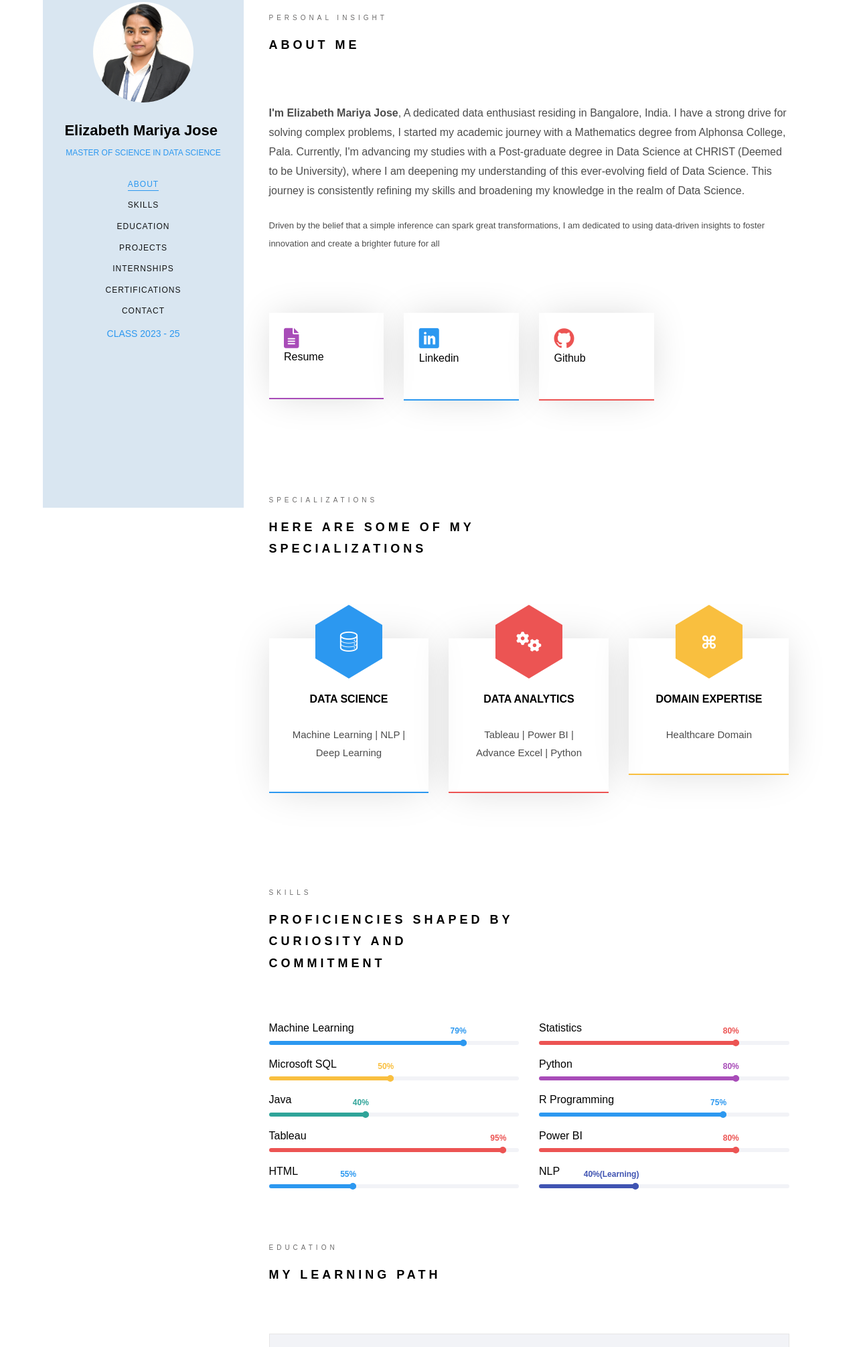
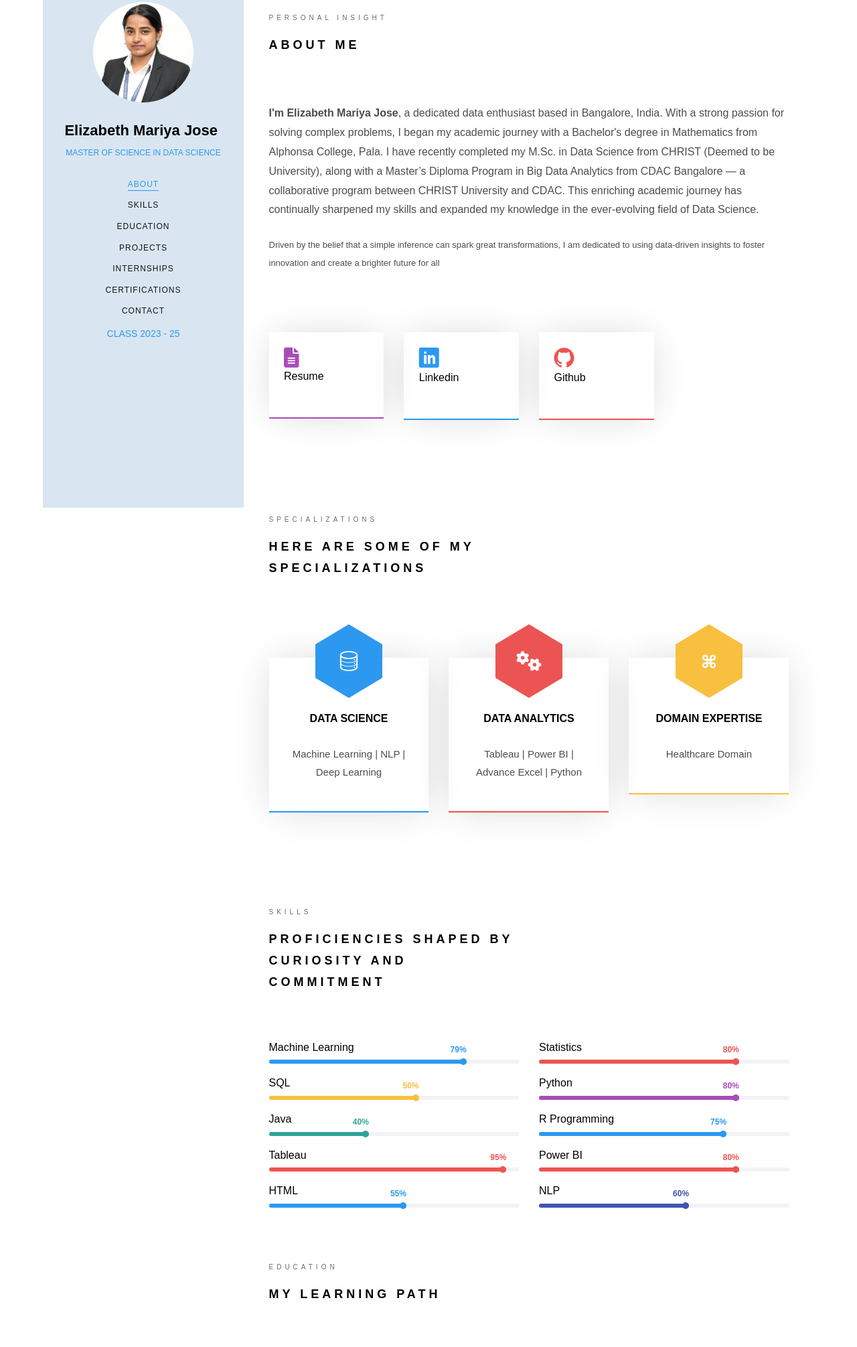
Before and after one commit to ElizabethMariya/Profile-portfolio, a plain HTML site: page index.html in a window 1280 px wide. Shown: the part 132-2143 px from the top of the page at 67% size. Drawn offline with Linux system fonts and the light colour scheme; a web font is replaced by a local one.

Commit message:
Add files via upload

```diff
--- a/index.html
+++ b/index.html
@@ -107,11 +107,7 @@
 											<h2 class="colorlib-heading">About Me</h2>
 											<!-- Change content of paragraph tag -->
 											<p>
-												<font size="3.5"><strong>I'm Elizabeth Mariya Jose</strong>, A dedicated data enthusiast residing in Bangalore, India.  I have a strong drive for solving complex problems,
-													I started my academic journey with a Mathematics degree from Alphonsa College, Pala.
-													Currently,
-													I'm advancing my studies with a Post-graduate degree in Data Science at CHRIST (Deemed to be University), where I am deepening my understanding of this ever-evolving field of Data Science.
-													This journey is consistently refining my skills and broadening my knowledge in the realm of Data Science.</font>
+												<font size="3.5"><strong>I'm Elizabeth Mariya Jose</strong>, a dedicated data enthusiast based in Bangalore, India. With a strong passion for solving complex problems, I began my academic journey with a Bachelor's degree in Mathematics from Alphonsa College, Pala. I have recently completed my M.Sc. in Data Science from CHRIST (Deemed to be University), along with a Master’s Diploma Program in Big Data Analytics from CDAC Bangalore — a collaborative program between CHRIST University and CDAC. This enriching academic journey has continually sharpened my skills and expanded my knowledge in the ever-evolving field of Data Science.</font>
 											</p>
 											<font size="2.8">Driven by the belief that a simple inference can spark great transformations, I am dedicated to using data-driven insights to foster innovation and create a brighter future for all </font>
 											<p>&nbsp;<br>&nbsp;</p>
@@ -122,7 +118,7 @@
 								<div class="row">
 									<div class="col-md-3 animate-box" data-animate-effect="fadeInLeft">
 										<!-- Edit google drive Link -->
-										<a href="https://docs.google.com/document/d/13XUBUTFAYbAP55RgmbDfEDgcZFBfG3gx/edit?usp=sharing&ouid=116242394336844874291&rtpof=true&sd=true"
+										<a href="https://drive.google.com/file/d/1De6J6qFuBB28Yix3utcFQVtigXTp3heX/view?usp=sharing"
 											target="_blank">
 											<div class="services color-4">
 												<span class="icon2">
@@ -271,10 +267,10 @@
 
 							<div class="col-md-6 animate-box" data-animate-effect="fadeInLeft">
 								<div class="progress-wrap">
-									<h3>Microsoft SQL</h3>
+									<h3>SQL</h3>
 									<div class="progress">
 										<div class="progress-bar color-3" role="progressbar" aria-valuenow="85"
-											aria-valuemin="0" aria-valuemax="100" style="width:50%">
+											aria-valuemin="0" aria-valuemax="100" style="width:60%">
 											<span>50%</span>
 										</div>
 									</div>
@@ -346,7 +342,7 @@
 									<h3>HTML</h3>
 									<div class="progress">
 										<div class="progress-bar color-1" role="progressbar" aria-valuenow="35"
-											aria-valuemin="0" aria-valuemax="100" style="width:35%">
+											aria-valuemin="0" aria-valuemax="100" style="width:55%">
 											<span>55%</span>
 										</div>
 									</div>
@@ -358,8 +354,8 @@
 									<h3>NLP</h3>
 									<div class="progress">
 										<div class="progress-bar color-6" role="progressbar" aria-valuenow="80"
-											aria-valuemin="0" aria-valuemax="100" style="width:40%">
-											<span>40%(Learning)</span>
+											aria-valuemin="0" aria-valuemax="100" style="width:60%">
+											<span>60%</span>
 										</div>
 									</div>
 								</div>
```
